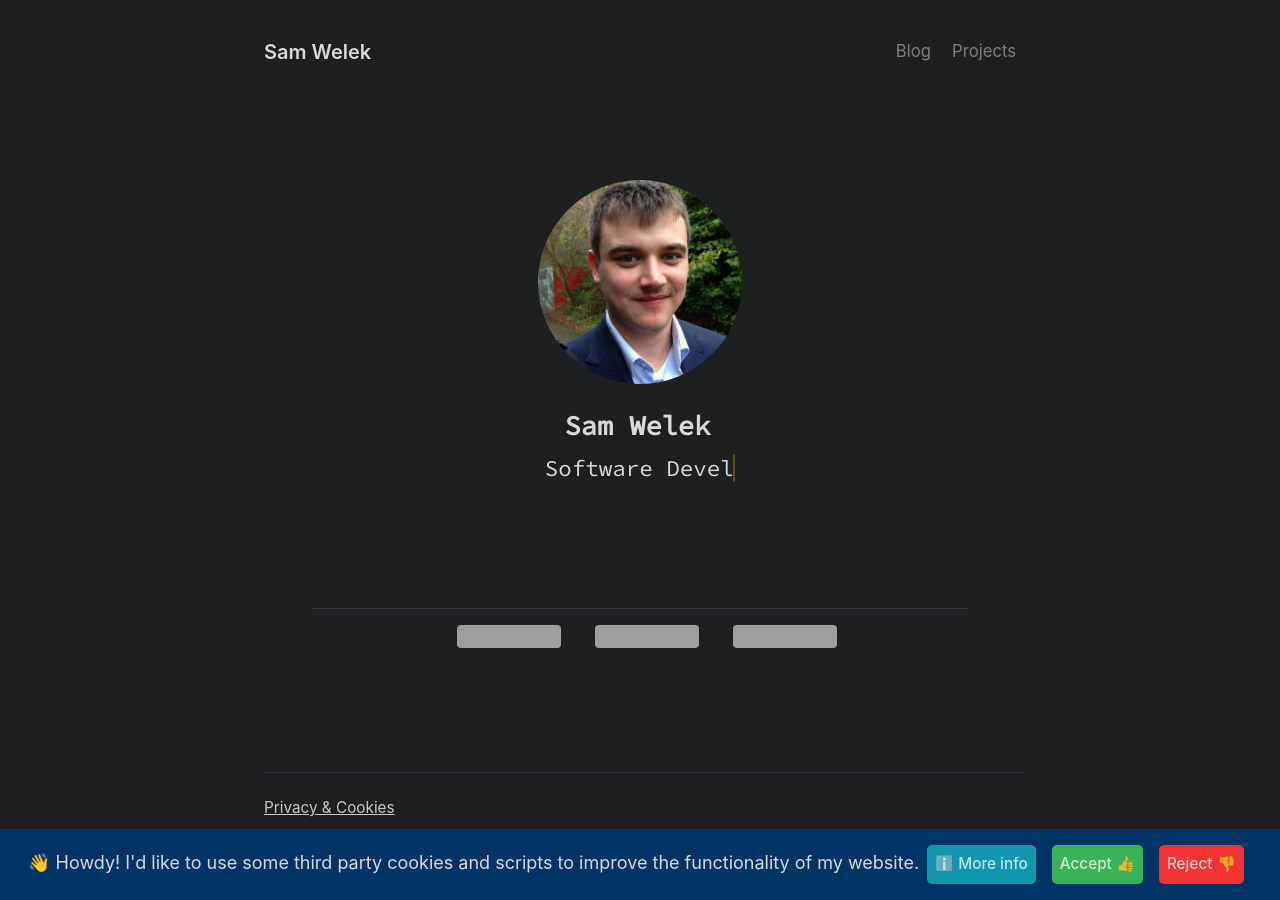
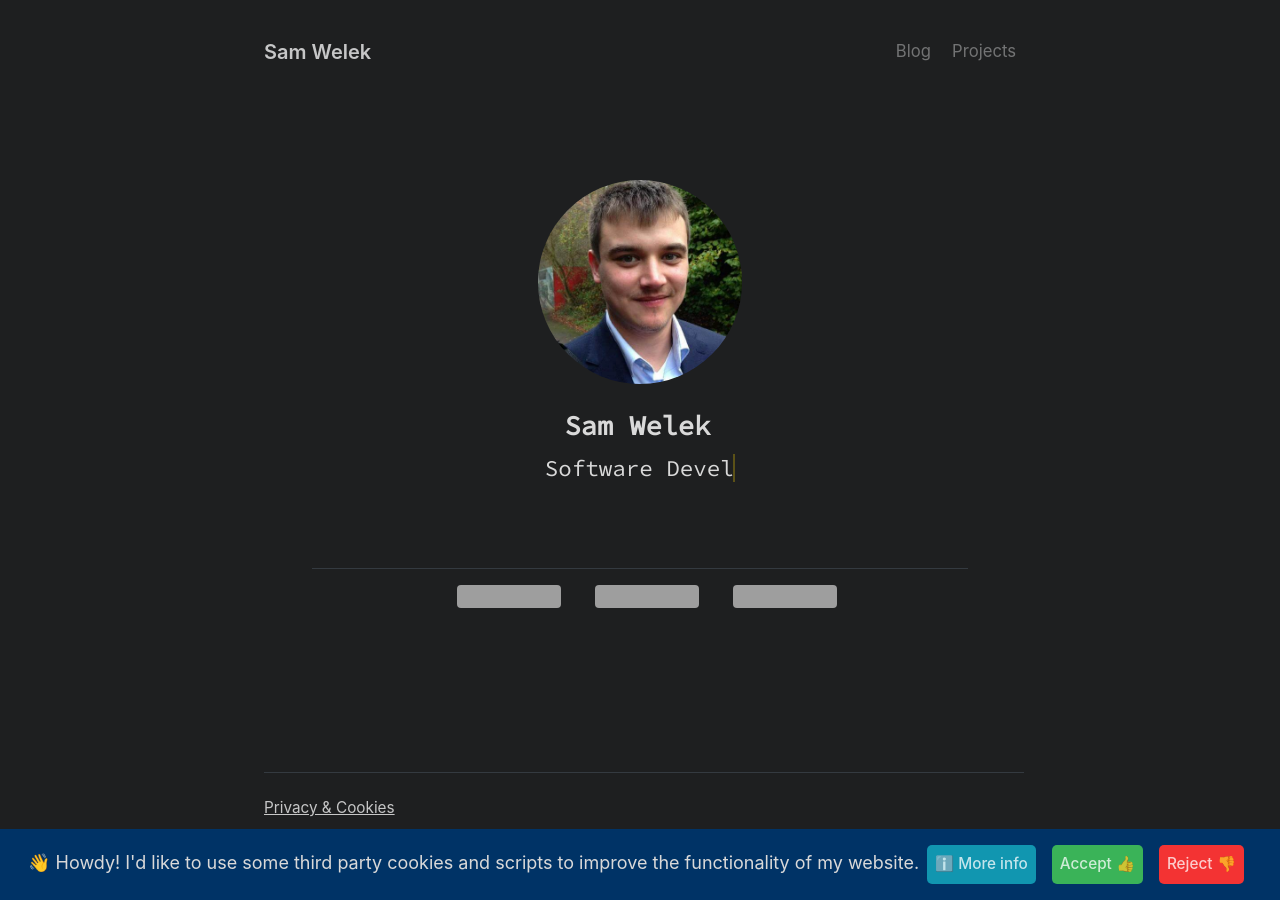
Before and after one commit to tiberiushunter/samwelek.co.uk, a Jekyll site: the page built from src/index.md, in a window 1280 px wide. Built offline with Jekyll 4.4.1, drawn with Linux system fonts in a browser that asks for light colours; emoji names are drawn with the system emoji font; grey boxes are pictures that could not be loaded.

Commit message:
Highlighting nav elements on hover, decreasing spacing on home page

```diff
--- a/src/_sass/components/_masthead.scss
+++ b/src/_sass/components/_masthead.scss
@@ -17,7 +17,6 @@
   font-size: 1.25rem;
 
   a {
-    color: inherit;
     text-decoration: none;
   }
 
--- a/src/_sass/pages/_home.scss
+++ b/src/_sass/pages/_home.scss
@@ -5,6 +5,8 @@
 	justify-content: center;
 	flex-direction: column;
 	margin-top: 55vh;
+	margin-bottom: -2.5rem;
+
 }
 
 @media screen and (min-width: 1081px) {
```
